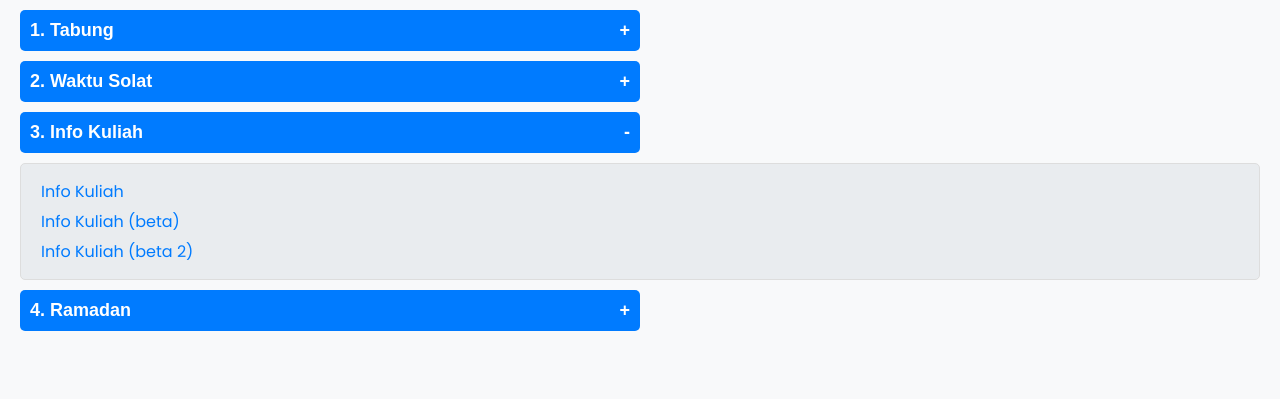
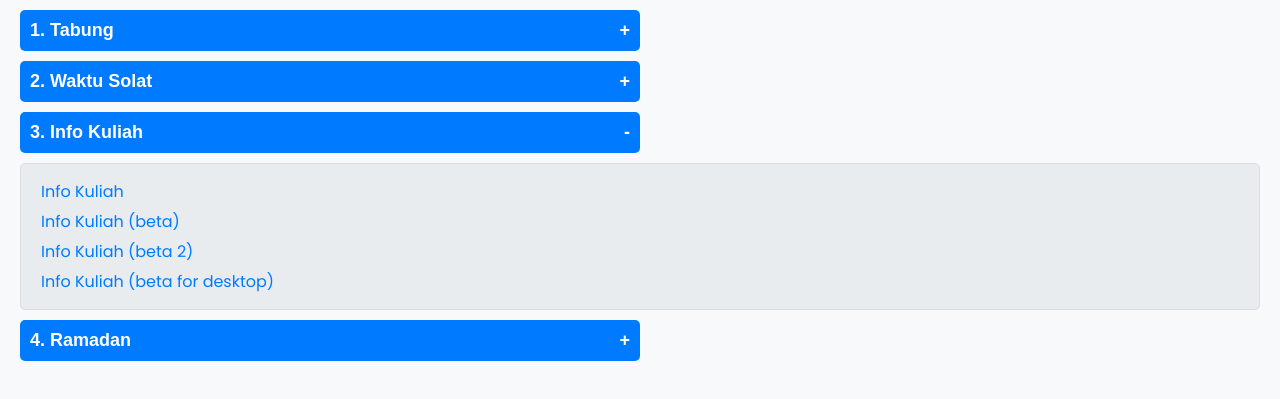
Before and after one commit to multimedia-mamtj6/multimedia-mamtj6, a plain HTML site: page index.html in a window 1280 px wide. Both pictures are taken after a click on the button "3. Info Kuliah". Shown: the part 109-508 px from the top of the page. Drawn offline with Linux system fonts and the light colour scheme.

Commit message:
Update index.html

```diff
--- a/index.html
+++ b/index.html
@@ -89,6 +89,8 @@
     <a href="kuliah/index.html">Info Kuliah</a>
     <a href="kuliah/index-test.html">Info Kuliah (beta)</a>
     <a href="kuliah/index-test3.html">Info Kuliah (beta 2)</a>
+    <a href="kuliah/index-desktoptest.html">Info Kuliah (beta for desktop)</a>
+
   </div>
 
   <button class="collapsible">4. Ramadan</button>
```
